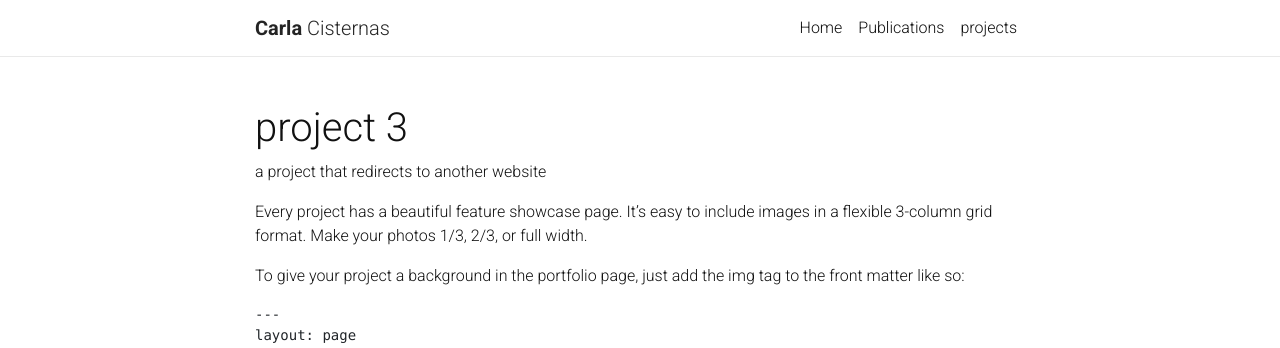
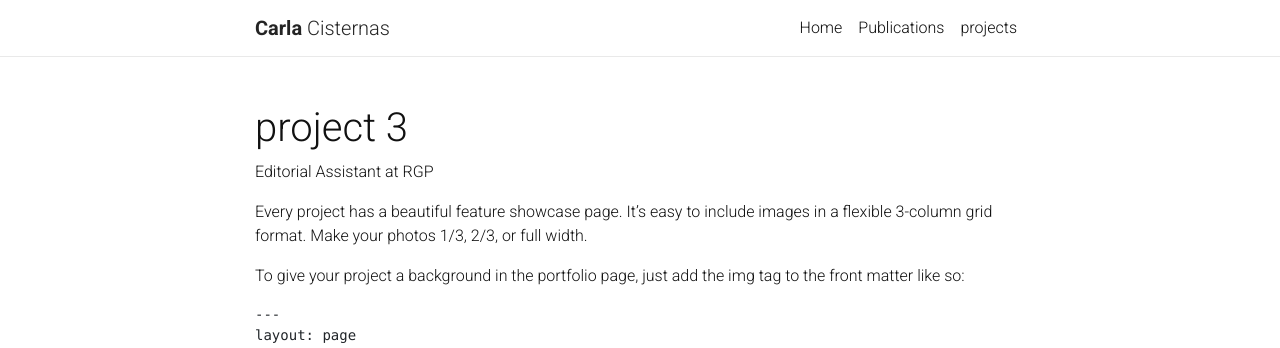
Before and after one commit to training-datalab/carlacisternas.com, a Jekyll site: the page built from _projects/3_project.markdown, in a window 1280 px wide and 900 px high. Shown: the top 348 px of the window. Built offline with Jekyll 4.4.1, drawn with Linux system fonts in a browser that asks for light colours; nearby versions of some CDN libraries; a style sheet for code colours, icons or effects is not loaded.

Commit message:
Update 3_project.markdown

```diff
--- a/_projects/3_project.markdown
+++ b/_projects/3_project.markdown
@@ -1,8 +1,8 @@
 ---
 layout: page
 title: project 3
-description: a project that redirects to another website
-img: /assets/img/7.jpg
+description: Editorial Assistant at RGP
+img: /assets/img/logo-RGP.png
 redirect: https://unsplash.com
 importance: 3
 ---
```
